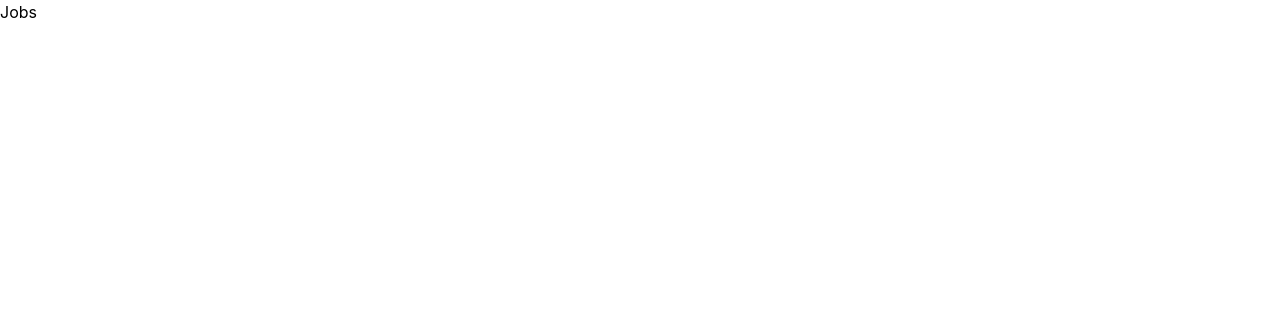
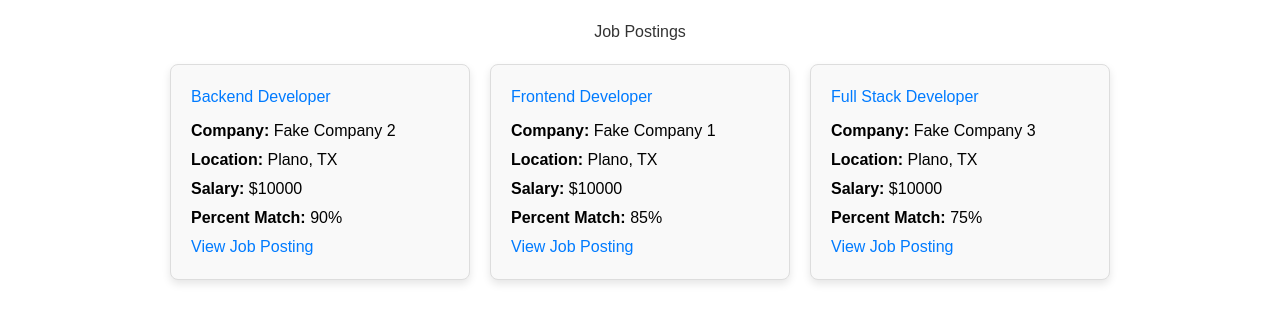
Before and after one commit to cfgtexas24/Team-13, a React (Create React App) app in the folder frontend/cfg13/: page /jobs in a window 1280 px wide. Shown: the top 322 px of the page. Built offline with nearby package versions, Linux system fonts and the light colour scheme.

Commit message:
added jobs page to employer dashboard

```diff
--- a/frontend/cfg13/src/components/dashboards/EmployerDash.jsx
+++ b/frontend/cfg13/src/components/dashboards/EmployerDash.jsx
@@ -1,10 +1,12 @@
 import React from 'react'
 import Navbar from '../navbar'
+import Jobs from '../jobs'
 
 const EmployerDash = () => {
   return (
     <div>
         <Navbar />
+        <Jobs/>
     </div>
   )
 }
--- a/frontend/cfg13/src/components/jobs.js
+++ b/frontend/cfg13/src/components/jobs.js
@@ -1,9 +1,97 @@
+import React, { useState } from 'react';
+
 function Jobs() {
-    return (
-      <div>
-        <h2>Jobs</h2>
+  // Sample job application data
+  const [applications] = useState([
+    {
+      id: 1,
+      title: "Frontend Developer",
+      company: "Fake Company 1",
+      salary: "$10000",
+      location: "Plano, TX",
+      url: "https://www.fakecompany1.com",
+      percentMatch: 85
+    },
+    {
+      id: 2,
+      title: "Backend Developer",
+      company: "Fake Company 2",
+      salary: "$10000",
+      location: "Plano, TX",
+      url: "https://www.fakecompany2.com",
+      percentMatch: 90
+    },
+    {
+      id: 3,
+      title: "Full Stack Developer",
+      company: "Fake Company 3",
+      salary: "$10000",
+      location: "Plano, TX",
+      url: "https://www.fakecompany3.com",
+      percentMatch: 75
+    }
+  ]);
+
+  // State to track the selected job posting
+  const [selectedJob] = useState(null);
+
+  return (
+    <div style={{ padding: '20px', fontFamily: 'Arial, sans-serif' }}>
+      <h2 style={{ textAlign: 'center', color: '#333', marginBottom: '20px' }}>Job Postings</h2>
+
+      {/* Cards Layout with Flexbox */}
+      <div style={{ display: 'flex', gap: '20px', flexWrap: 'wrap', justifyContent: 'center' }}>
+        {/* Sort applications by percentMatch in descending order */}
+        {applications
+          .sort((a, b) => b.percentMatch - a.percentMatch)
+          .map((app) => (
+            <div
+              key={app.id}
+              style={{
+                width: '300px',
+                padding: '20px',
+                border: '1px solid #ddd',
+                borderRadius: '8px',
+                backgroundColor: '#f9f9f9',
+                boxShadow: '0 4px 8px rgba(0, 0, 0, 0.1)',
+                transition: 'background-color 0.3s',
+              }}
+              onMouseEnter={(e) => e.currentTarget.style.backgroundColor = '#f1f1f1'}
+              onMouseLeave={(e) => e.currentTarget.style.backgroundColor = '#f9f9f9'}
+            >
+              <h3 style={{ margin: '0 0 10px 0', color: '#007BFF' }}>{app.title}</h3>
+              <p style={{ margin: '5px 0' }}><strong>Company:</strong> {app.company}</p>
+              <p style={{ margin: '5px 0' }}><strong>Location:</strong> {app.location}</p>
+              <p style={{ margin: '5px 0' }}><strong>Salary:</strong> {app.salary}</p>
+              <p style={{ margin: '5px 0' }}><strong>Percent Match:</strong> {app.percentMatch}%</p>
+              <a
+                href={app.url}
+                target="_blank"
+                rel="noopener noreferrer"
+                style={{ color: '#007BFF', textDecoration: 'none' }}
+              >
+                View Job Posting
+              </a>
+            </div>
+          ))}
       </div>
-    );
-  }
+
+      {/* Job Details Section */}
+      {selectedJob && (
+        <div style={{ marginTop: '30px', padding: '20px', border: '1px solid #ddd', borderRadius: '8px', backgroundColor: '#f9f9f9' }}>
+          <h3>Job Details</h3>
+          <p><strong>Job Title:</strong> {selectedJob.title}</p>
+          <p><strong>Company:</strong> {selectedJob.company}</p>
+          <p><strong>Location:</strong> {selectedJob.location}</p>
+          <p><strong>Salary:</strong> {selectedJob.salary}</p>
+          <p><strong>Percent Match:</strong> {selectedJob.percentMatch}%</p>
+          <a href={selectedJob.url} target="_blank" rel="noopener noreferrer" style={{ color: '#007BFF' }}>
+            View Job Posting
+          </a>
+        </div>
+      )}
+    </div>
+  );
+}
 
 export default Jobs;
```
Also changed, not shown: 1 other file (tests, documents, lock files or other folders).
